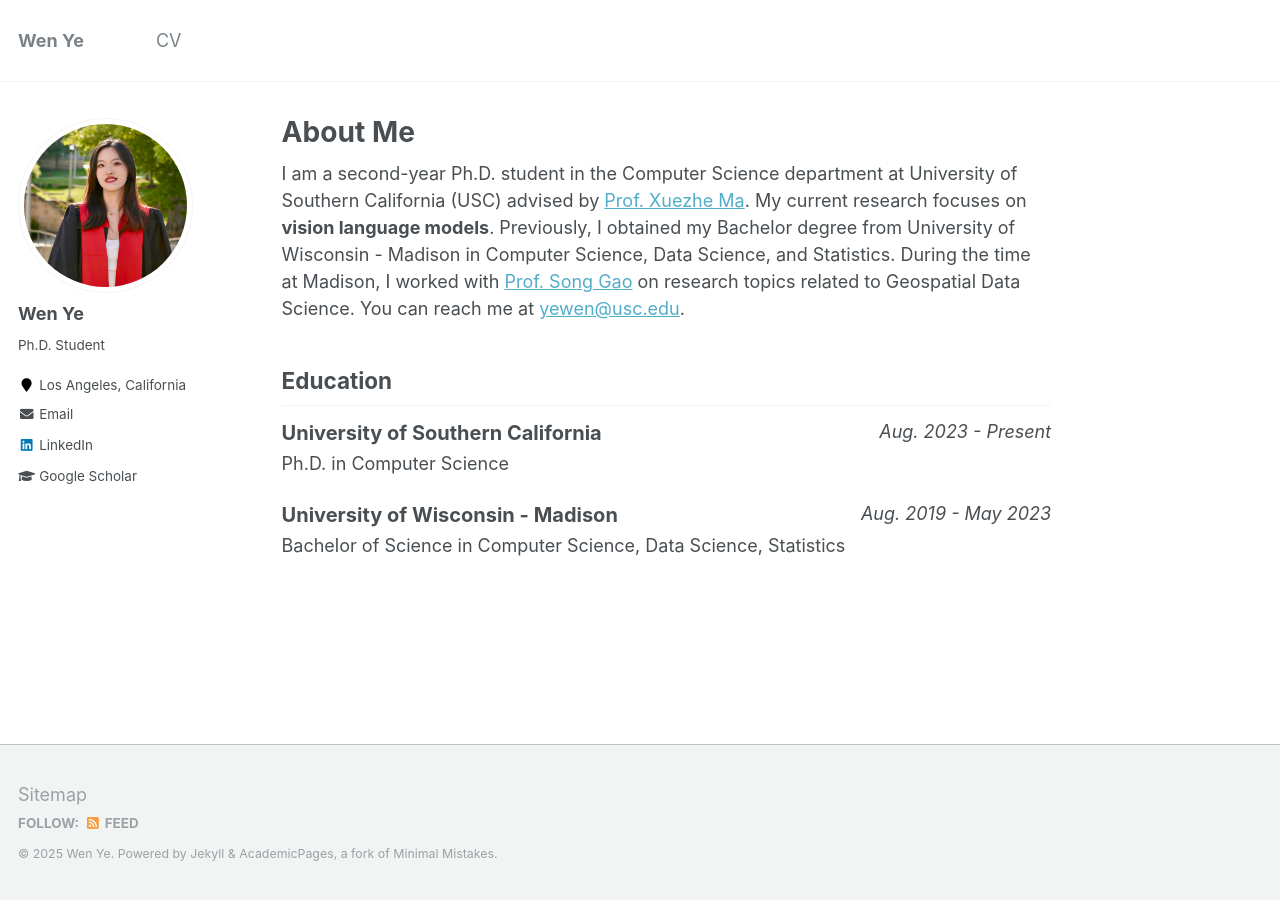
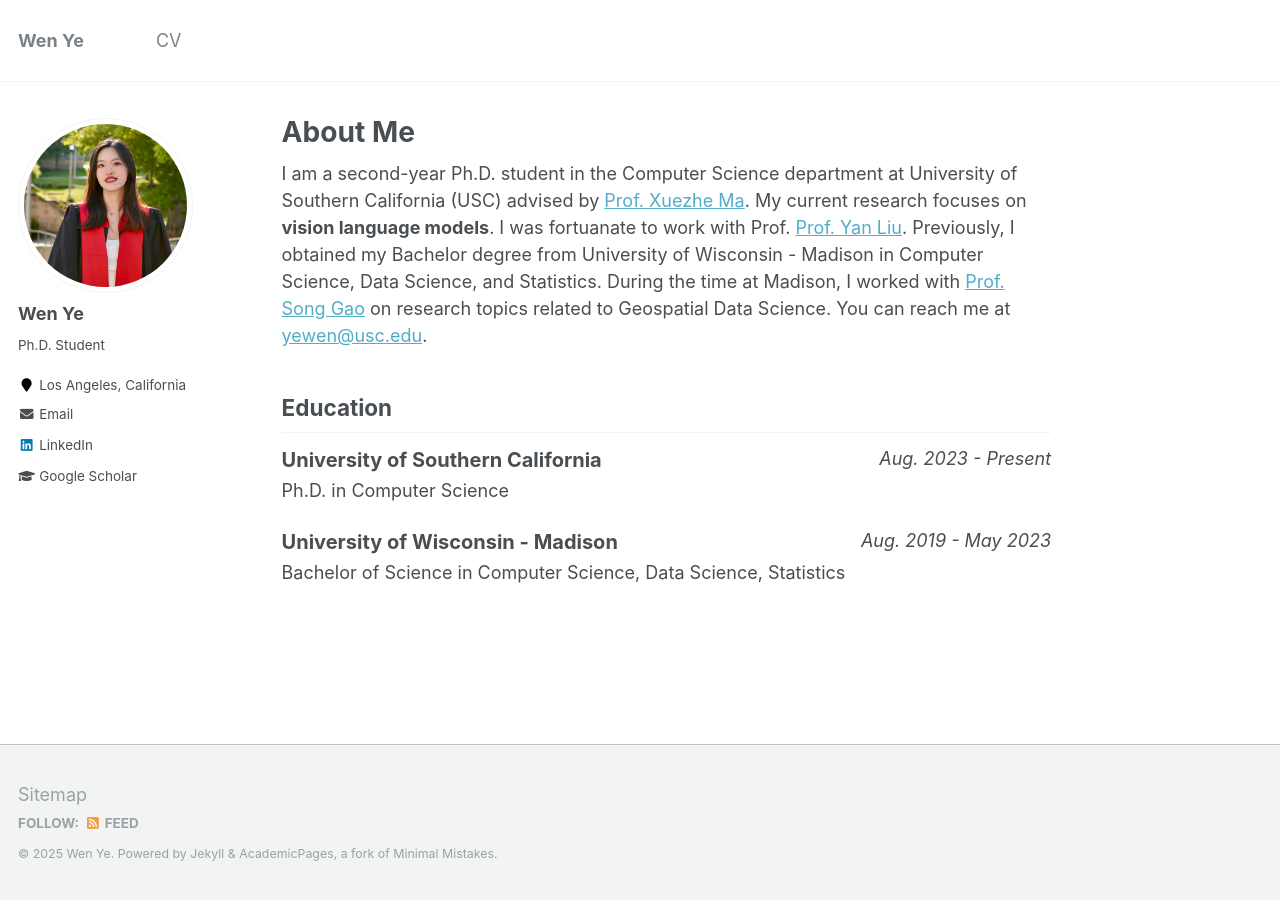
Before and after one commit to wen-ye-xwz/wen-ye-xwz.github.io, a Jekyll site: the page built from _pages/about.md, in a window 1280 px wide. Built offline with Jekyll 4.4.1, drawn with Linux system fonts in a browser that asks for light colours.

Commit message:
update home page

```diff
--- a/_pages/about.md
+++ b/_pages/about.md
@@ -8,7 +8,7 @@ redirect_from:
   - /about.html
 ---
 
-I am a second-year Ph.D. student in the Computer Science department at University of Southern California (USC) advised by <a href='https://xuezhemax.github.io/'>Prof. Xuezhe Ma</a>. My current research focuses on **vision language models**. Previously, I obtained my Bachelor degree from University of Wisconsin - Madison in Computer Science, Data Science, and Statistics. During the time at Madison, I worked with <a href='https://datascience.wisc.edu/staff/gao-song/'> Prof. Song Gao</a> on research topics related to Geospatial Data Science. You can reach me at <a href="mailto:yewen@usc.edu">yewen@usc.edu</a>.
+I am a second-year Ph.D. student in the Computer Science department at University of Southern California (USC) advised by <a href='https://xuezhemax.github.io/'>Prof. Xuezhe Ma</a>. My current research focuses on **vision language models**. I was fortuanate to work with Prof. <a href='https://sites.google.com/view/yanliu-ai/home'>Prof. Yan Liu</a>. Previously, I obtained my Bachelor degree from University of Wisconsin - Madison in Computer Science, Data Science, and Statistics. During the time at Madison, I worked with <a href='https://datascience.wisc.edu/staff/gao-song/'> Prof. Song Gao</a> on research topics related to Geospatial Data Science. You can reach me at <a href="mailto:yewen@usc.edu">yewen@usc.edu</a>.
 
 
 
```
Also changed, not shown: 1 other file.
